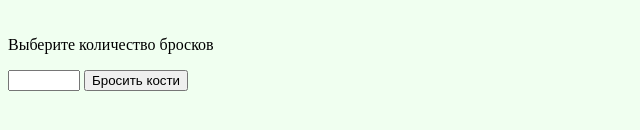
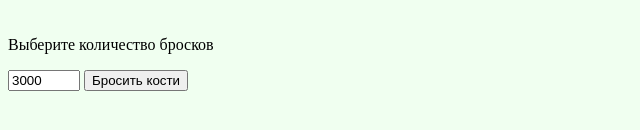
Before and after one commit to koshmaymm/03.03, a website: page index.html in a window 1280 px wide. Shown: the part 302-432 px from the top of the page, 0-640 px from the left. Drawn offline with Linux system fonts and the light colour scheme.

Commit message:
change input

```diff
--- a/index.html
+++ b/index.html
@@ -26,7 +26,7 @@
 			<br /><br />
 			<form action="script.js">
 				<p>Выберите количество бросков</p>
-				<p><input id="idNumberCast" type="number" step="200" size="1" name="num" min="1000" max="5000">
+				<p><input id="idNumberCast" type="number" step="200" value="3000" name="num" min="1000" max="5000">
 				<input type="button" id="bonesStatistics" value="Бросить кости"/>
 				<div id="bonesExitStatistics"></div>
 				</p>
```
